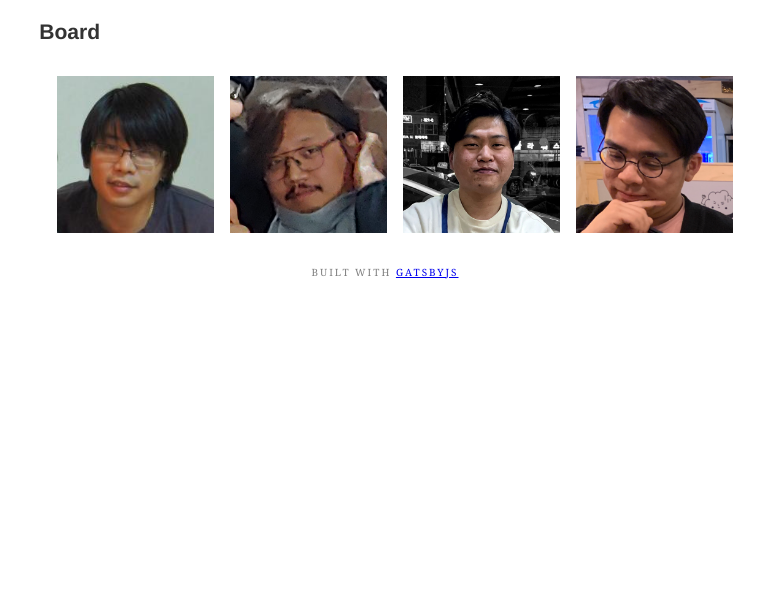
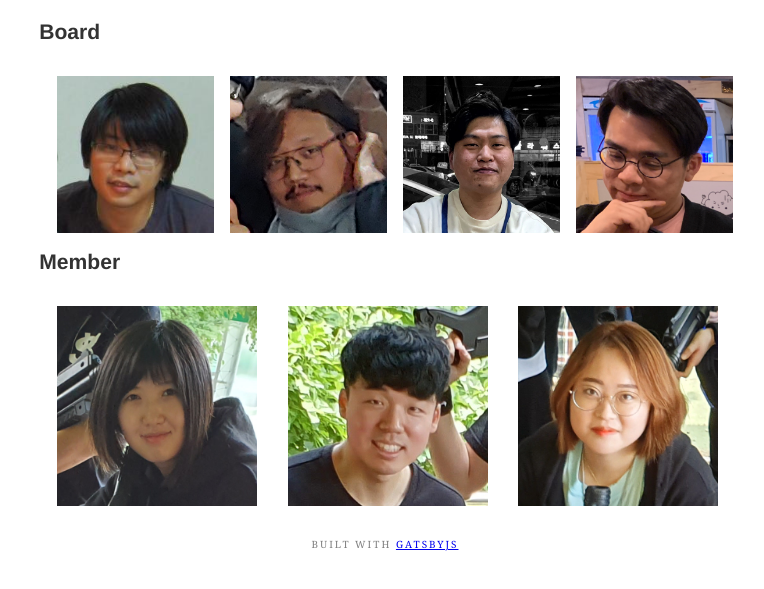
Before and after one commit to rubymix/ysc, a Gatsby site: page /leadership in a window 1280 px wide. Shown: the part 111-700 px from the top of the page, without its empty margins (255-1019 px from the left). Built offline with nearby package versions, Linux system fonts and the light colour scheme; Gatsby itself is replaced by a stand-in of ours; some packages are replaced by stand-ins of ours.

Commit message:
Leadership 페이지에 멤버 추가

```diff
--- a/src/data/leadership.js
+++ b/src/data/leadership.js
@@ -2,37 +2,68 @@ import ImageJunghyun from './../assets/portraits/junghyun.jpg';
 import ImageJinyoung from './../assets/portraits/jinyoung.jpg';
 import ImageJungjin from './../assets/portraits/jungjin.jpg';
 import ImageChansu from './../assets/portraits/chansu.jpg';
+import ImageDongwoo from './../assets/portraits/dongwoo.jpg';
+import ImageEunyoung from './../assets/portraits/eunyoung.jpg';
+import ImageSeohyun from './../assets/portraits/seohyun.jpg';
 
 const data = [
   // placeholder
   {
-    name: 'Junghyun Kim',
+    name: '김정현',
     grade: 'board',
+    room: 203,
     website: 'https://www.sulhee.com',
     description: 'Junghyun Kim',
     portrait: ImageJunghyun,
   },
   {
-    name: 'Chansu Kim',
+    name: '김찬수',
+    room: 0,
     grade: 'board',
     website: 'https://example.com',
     description: '',
     portrait: ImageChansu,
   },
   {
-    name: 'Jungjin Kim',
+    name: '김정진',
+    room: 0,
     grade: 'board',
     website: 'https://example.com',
     description: '',
     portrait: ImageJungjin,
   },
   {
-    name: 'Jinyung Ahn',
+    name: '안진영',
+    room: 0,
     grade: 'board',
     website: 'https://example.com',
     description: '',
     portrait: ImageJinyoung,
   },
+  {
+    name: '정은영',
+    room: 0,
+    grade: 'member',
+    website: 'https://example.com',
+    description: '',
+    portrait: ImageEunyoung,
+  },
+  {
+    name: '원동우',
+    room: 204,
+    grade: 'member',
+    website: 'https://example.com',
+    description: '',
+    portrait: ImageDongwoo,
+  },
+  {
+    name: '정서현',
+    room: 0,
+    grade: 'member',
+    website: 'https://example.com',
+    description: '',
+    portrait: ImageSeohyun,
+  },
 ];
 
 export default data;
--- a/src/pages/leadership.jsx
+++ b/src/pages/leadership.jsx
@@ -33,6 +33,16 @@ export default class Leadership extends React.PureComponent {
               </Col>
             )}
           </Row>
+          <Row>
+            <h3>Member</h3>
+          </Row>
+          <Row>
+            {jsonData.filter(item => item.grade === 'member').map((item, index) =>
+              <Col key={index} xs>
+                <img src={item.portrait} alt={item.name} style={{ width: 200, margin: 10 }} />
+              </Col>
+            )}
+          </Row>
         </Grid>
       </Layout>
     );
```
Also changed, not shown: src/assets/portraits/dongwoo.jpg (added), src/assets/portraits/eunyoung.jpg (added), src/assets/portraits/seohyun.jpg (added).
